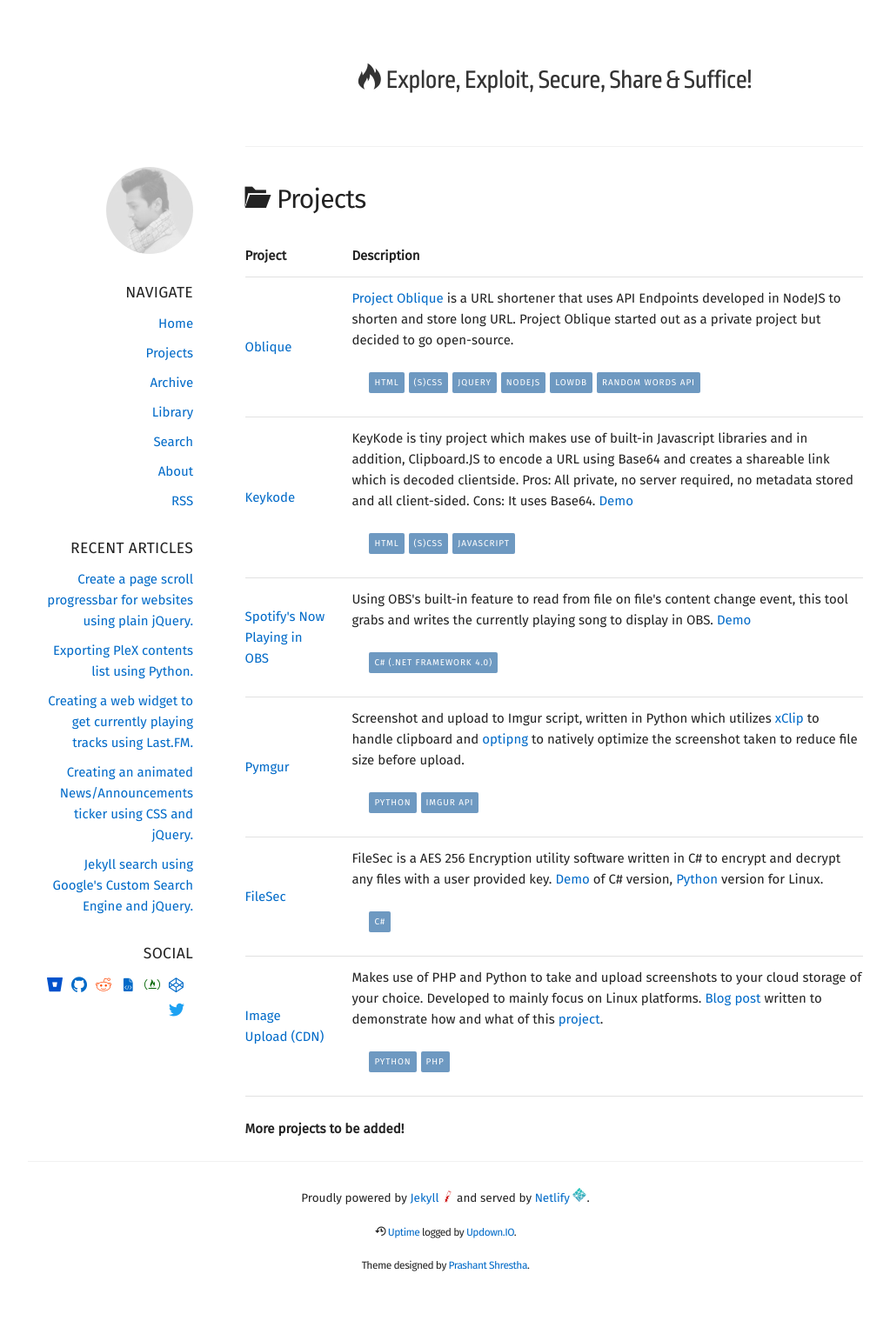
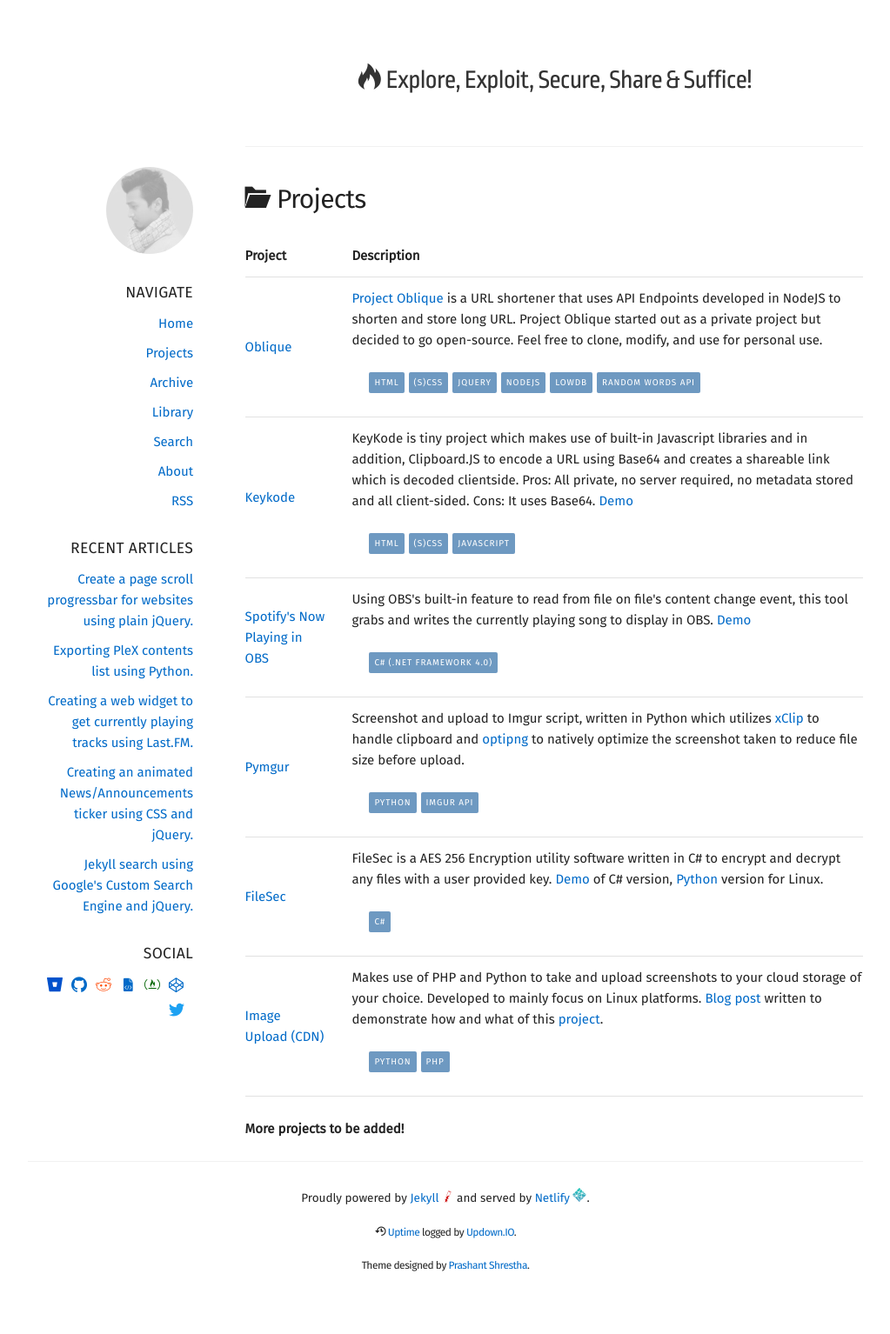
Before and after one commit to intern0t/personal-blog, a Jekyll site: the page built from projects.md, in a window 1280 px wide. Shown: the whole page at 87% size, without its empty margins (128-1151 px from the left). Built offline with Jekyll 4.4.1, drawn with Linux system fonts in a browser that asks for light colours; nearby versions of some CDN libraries; some web fonts are replaced.

Commit message:
Projects page modification regarding Project Oblique.

```diff
--- a/projects.md
+++ b/projects.md
@@ -17,7 +17,7 @@ permalink: /projects/
         <tr>
             <td><a href="http://o.prashant.me/">Oblique</a></td>
             <td>
-                <p><a href="https://github.com/intern0t/Oblique" title="Github Repository">Project Oblique</a> is a URL shortener that uses API Endpoints developed in NodeJS to shorten and store long URL. Project Oblique started out as a private project but decided to go open-source.</p>
+                <p><a href="https://github.com/intern0t/Oblique" title="Github Repository">Project Oblique</a> is a URL shortener that uses API Endpoints developed in NodeJS to shorten and store long URL. Project Oblique started out as a private project but decided to go open-source. Feel free to clone, modify, and use for personal use.</p>
 
                 <ul class="row lang-used">
                     <li>HTML</li>
```
